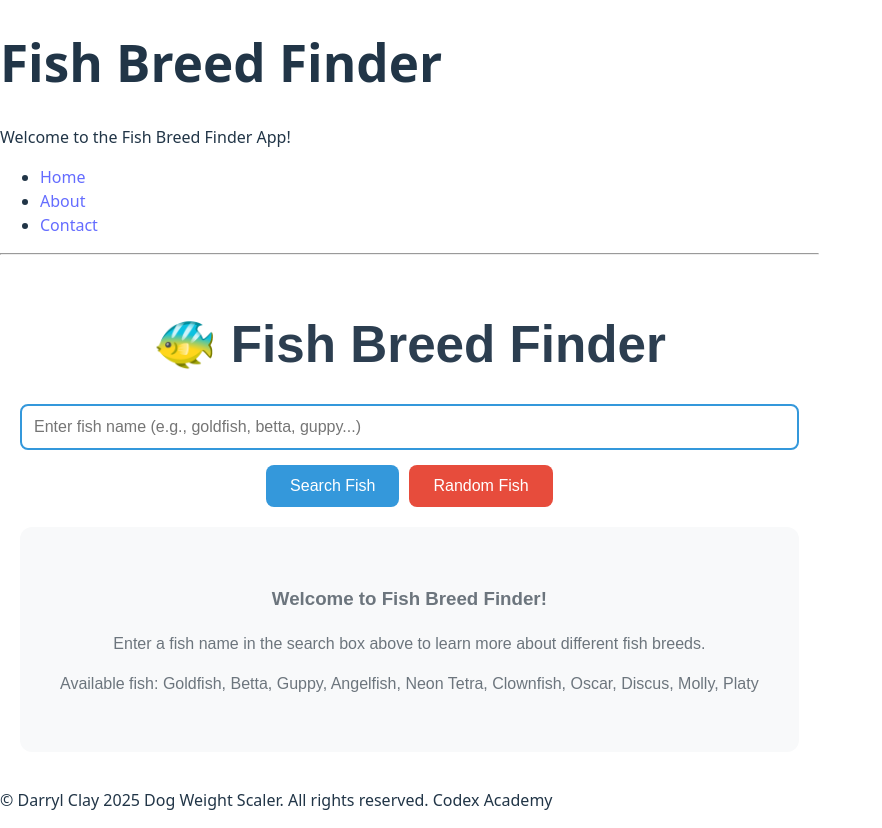
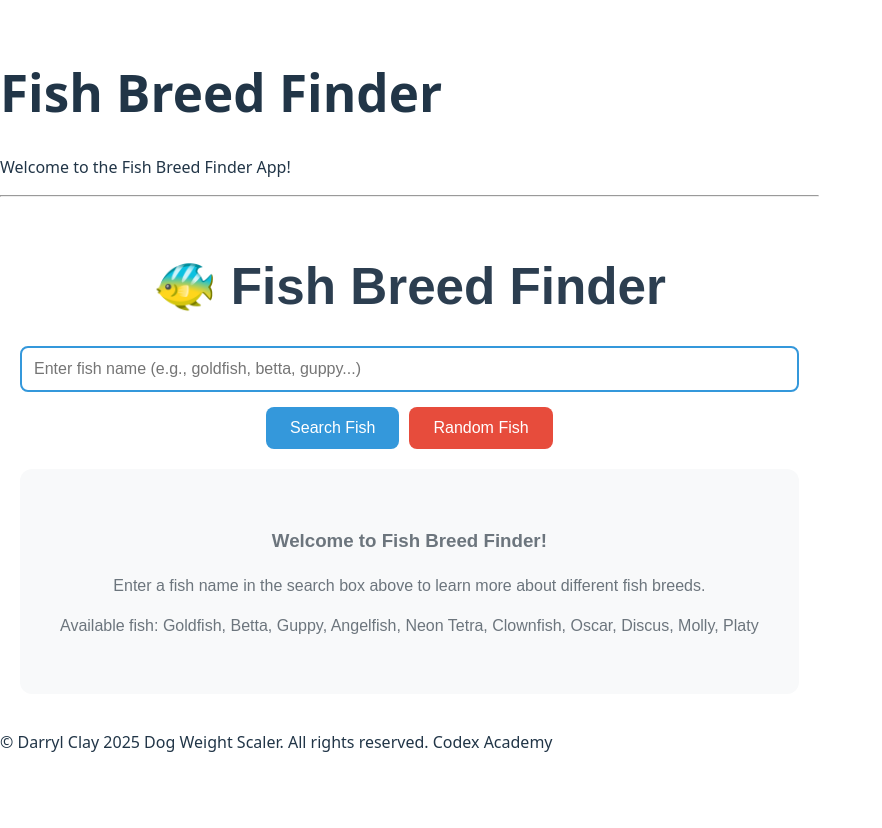
Before and after one commit to DarrylClay2005/Project-Name-Here-Capstone, a React (Vite) app: page / in a window 1280 px wide. Shown: the whole page, without its empty margins (0-882 px from the left). After the commit the page ends 800 px from the top, so only its background shows below. Built offline with nearby package versions, Linux system fonts and the light colour scheme.

Commit message:
Removed Unused Quick Links

```diff
--- a/src/Header.jsx
+++ b/src/Header.jsx
@@ -7,9 +7,7 @@
         </div>
         <nav>
             <ul>
-                <li><a href="#">Home</a></li>
-                <li><a href="#">About</a></li>
-                <li><a href="#">Contact</a></li>
+
             </ul>
         </nav>
 
```
